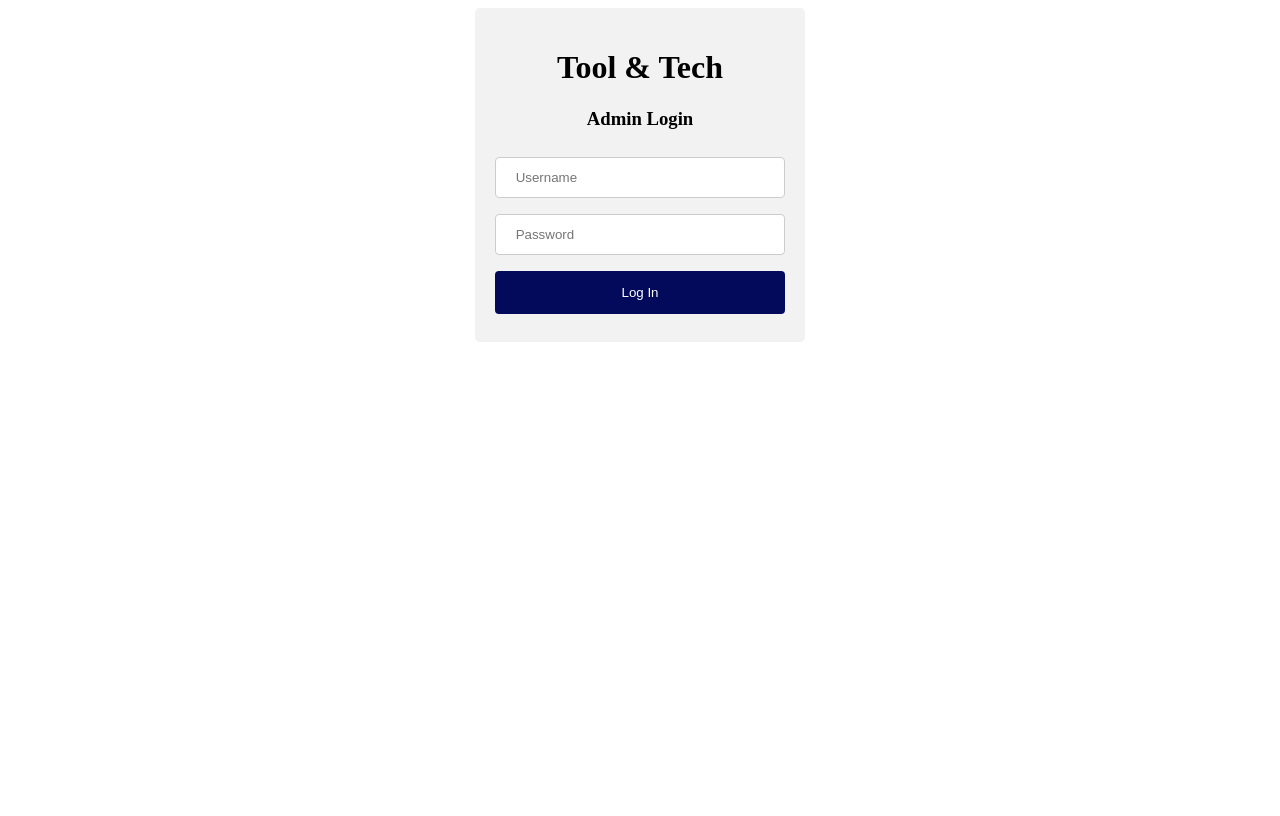
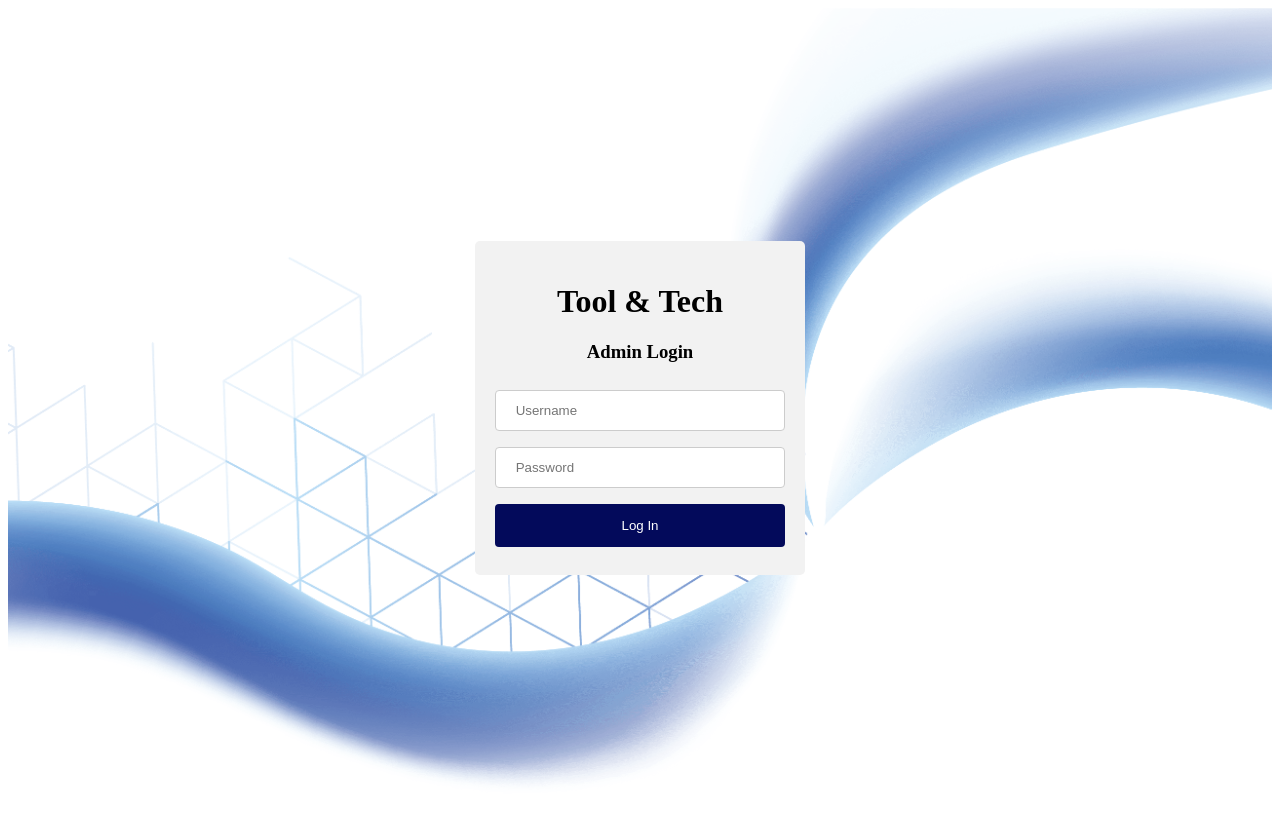
Before and after one commit to sarthakmehta2/Tool-Tech-Frontend, a React (Vite) app: page /admin in a window 1280 px wide. Built offline with nearby package versions, Linux system fonts and the light colour scheme.

Commit message:
added background image

```diff
--- a/src/App.css
+++ b/src/App.css
@@ -284,3 +284,14 @@ img{
   text-align: center;
   table-layout: auto;
 }
+
+#signupcontainer{
+  background-image: url('./assets/loginbackground.png');
+  background-size: cover;
+  background-position: center; /* Centers the image */
+  height: 100vh; /* Full viewport height */
+  display: flex; /* Flexbox for centering the form */
+  justify-content: center; /* Center horizontally */
+  align-items: center; /* Center vertically */
+
+}
--- a/src/components/Signup.jsx
+++ b/src/components/Signup.jsx
@@ -1,6 +1,7 @@
 // Signup.jsx
 import React, { useState } from 'react';
 import { useNavigate } from 'react-router-dom';
+import {loginbackground} from '../assets/loginbackground'
 
 function Signup() {
   const [username, setUsername] = useState('');
@@ -28,7 +29,7 @@ function Signup() {
             navigate('/admin/app');
         }
         else{
-            alert("Invalod creds")
+            alert("Invalid creds")
         }
     })
 
@@ -39,6 +40,7 @@ function Signup() {
   };
 
   return (
+    <div id='signupcontainer'>
     <div id='signupdiv'>
       <h1>Tool & Tech</h1>
       <h3>Admin Login</h3>
@@ -58,6 +60,7 @@ function Signup() {
         <button id='signupbtn' onClick={handleSignup}>Log In</button>
       </form>
     </div>
+    </div>
   );
 }
 
```
Also changed, not shown: src/assets/loginbackground.png (added).
